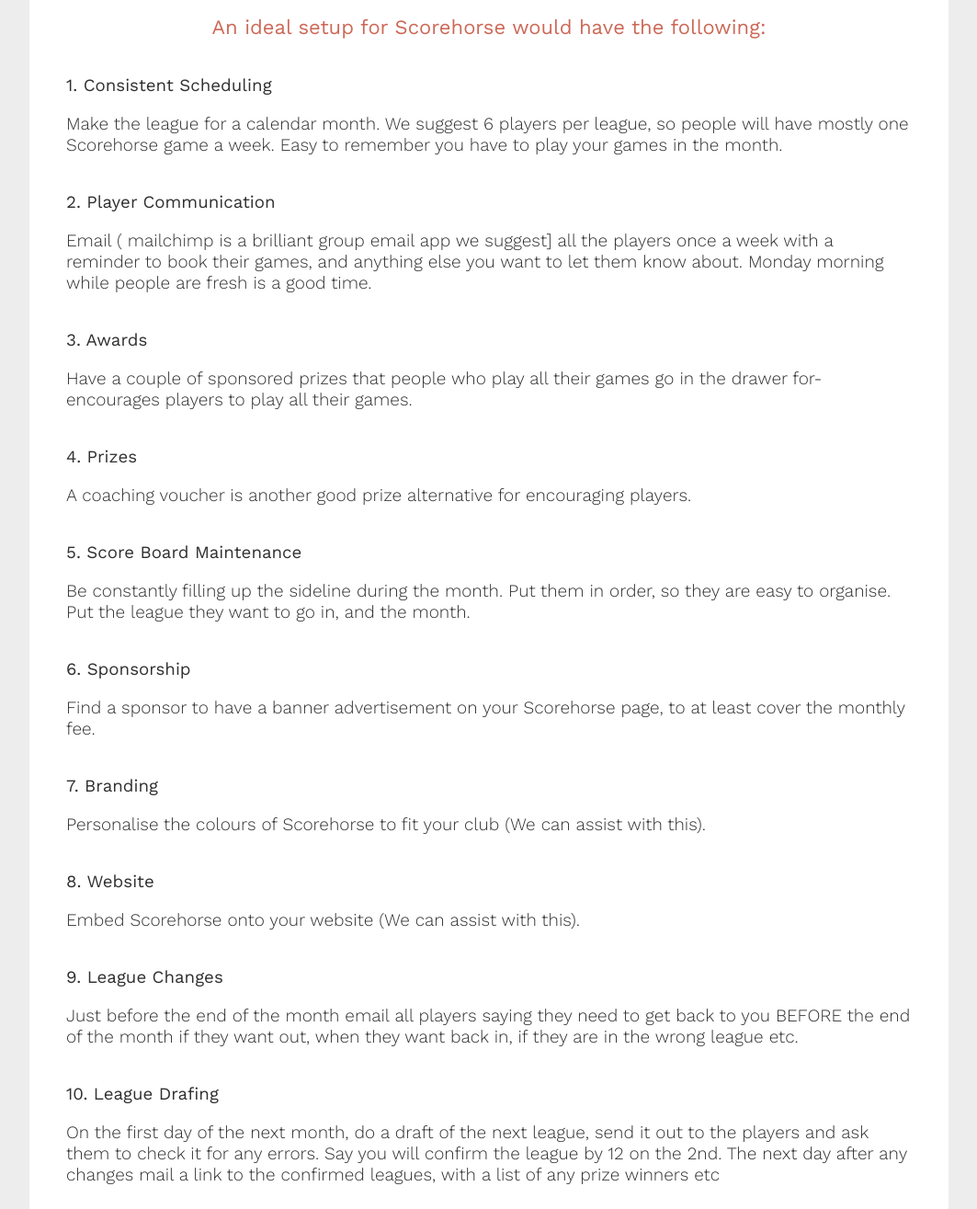
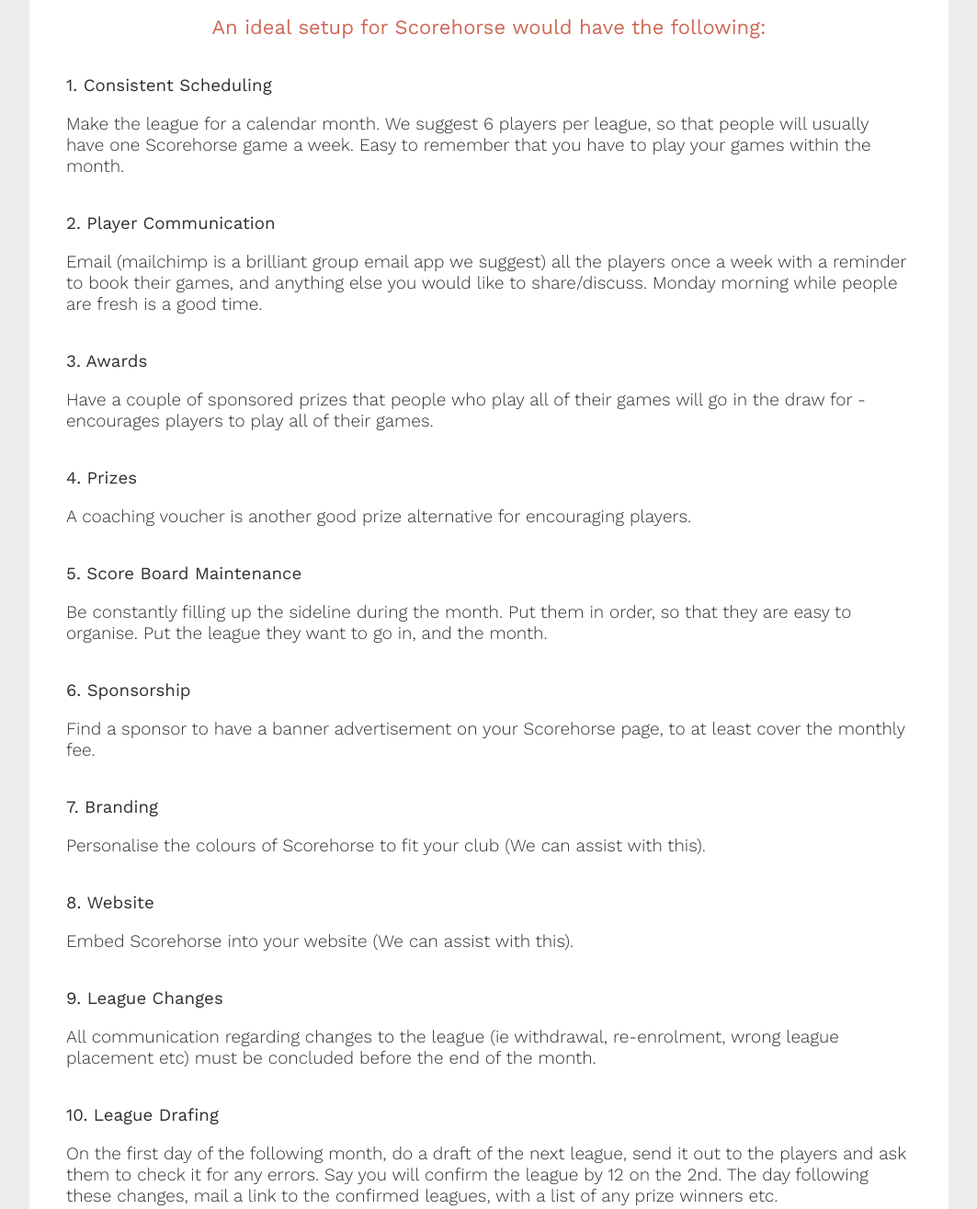
Before and after one commit to EliotSlevin/scorehorse-marketing, a plain HTML site: page guide.html in a window 1280 px wide. Shown: the part 520-1835 px from the top of the page at 92% size, without its empty margins (108-1171 px from the left). Drawn offline with nearby package versions, Linux system fonts and the light colour scheme.

Commit message:
fixed copy

```diff
--- a/guide.html
+++ b/guide.html
@@ -26,53 +26,23 @@
 			</div>
 		</div>
 
-
-	<!-- <section class="white">
-		<h2>Steps:</h2>
-		<p>The idea setup for scorehorse will have the following;</p>
-
-		<div class="steps">
-			<p><span class="circle">1.</span>Make the league for a calendar month. We suggest 6 players per league, so people will have mostly one Scorehorse game a week. Easy to remember you have to play your games in the month.</p>
-
-			<p><span class="circle">2.</span>Email ( mailchimp is a brilliant group email app we suggest] all the players once a week with a reminder to book their games, and anything else you want to let them know about. Monday morning while people are fresh is a good time.</p>
-
-			<p><span class="circle">3.</span>Have a couple of sponsored prizes that people who play all their games go in the drawer for- encourages players to play all their games.</p>
-
-			<p><span class="circle">4.</span>Another good lucky drawer prize is a coaching voucher.</p>
-
-			<p><span class="circle">5.</span>Be constantly filling up the sideline during the month. Put them in order, so they are easy to organise. Put the league they want to go in, and the month.</p>
-
-			<p><span class="circle">6.</span>Find a sponsor to have a banner add on your Scorehorse page, to at least cove the monthly fee.</p>
-
-			<p><span class="circle">7.</span>Personalise the colours of Scorehorse to fit your club. We can help with that.</p>
-
-			<p><span class="circle">8.</span>Ditto with getting Scorehorse embedded into your website.</p>
-
-			<p><span class="circle">9.</span>Just before the end of the month email all players saying they need to get back to you BEFORE the end of the month if they want out- when they want back in, if they are badly in the wrong league etc.</p>
-
-			<p><span class="circle">10.</span>On the first day of the next month, do a DRAFT of the next league, send it out to the players and asks them to check it for any errors. Say you will confirm the league by 12 on the 2nd. The next day after any changes mail a link to the confirmed leagues, with a list of any prize winners etc.</p>
-
-
-		</div>
-	</section> -->
-
 		<section class="white">
 			<h2>An ideal setup for Scorehorse would have the following:</h2>
 
 			<h3>1. Consistent Scheduling</h3>
-		<p>Make the league for a calendar month. We suggest 6 players per league, so people will have mostly one Scorehorse game a week. Easy to remember you have to play your games in the month.</p>
+			<p>Make the league for a calendar month. We suggest 6 players per league, so that people will usually have one Scorehorse game a week. Easy to remember that you have to play your games within the month.</p>
 
 			<h3>2. Player Communication</h3>
-		<p>Email ( mailchimp is a brilliant group email app we suggest] all the players once a week with a reminder to book their games, and anything else you want to let them know about. Monday morning while people are fresh is a good time.</p>
+			<p>Email (mailchimp is a brilliant group email app we suggest) all the players once a week with a reminder to book their games, and anything else you would like to share/discuss. Monday morning while people are fresh is a good time.</p>
 
 			<h3>3. Awards</h3>
-		<p>Have a couple of sponsored prizes that people who play all their games go in the drawer for- encourages players to play all their games.</p>
+			<p>Have a couple of sponsored prizes that people who play all of their games will go in the draw for - encourages players to play all of their games.</p>
 
 			<h3>4. Prizes</h3>
-		<p>A coaching voucher is another good prize alternative for encouraging players. </p>
+			<p>A coaching voucher is another good prize alternative for encouraging players.</p>
 
 			<h3>5. Score Board Maintenance</h3>
-		<p>Be constantly filling up the sideline during the month. Put them in order, so they are easy to organise. Put the league they want to go in, and the month.</p>
+			<p>Be constantly filling up the sideline during the month. Put them in order, so that they are easy to organise. Put the league they want to go in, and the month.</p>
 
 			<h3>6. Sponsorship</h3>
 			<p>Find a sponsor to have a banner advertisement on your Scorehorse page, to at least cover the monthly fee.</p>
@@ -81,13 +51,13 @@
 			<p>Personalise the colours of Scorehorse to fit your club (We can assist with this).</p>
 
 			<h3>8. Website</h3>
-		<p>Embed Scorehorse onto your website (We can assist with this).</p>
+			<p>Embed Scorehorse into your website (We can assist with this).</p>
 
 			<h3>9. League Changes</h3>
-		<p>Just before the end of the month email all players saying they need to get back to you BEFORE the end of the month if they want out, when they want back in, if they are in the wrong league etc.</p>
+			<p>All communication regarding changes to the league (ie withdrawal, re-enrolment, wrong league placement etc) must be concluded before the end of the month.</p>
 
 			<h3>10. League Drafing</h3>
-		<p>On the first day of the next month, do a draft of the next league, send it out to the players and ask them to check it for any errors. Say you will confirm the league by 12 on the 2nd. The next day after any changes mail a link to the confirmed leagues, with a list of any prize winners etc</p>
+			<p>On the first day of the following month, do a draft of the next league, send it out to the players and ask them to check it for any errors. Say you will confirm the league by 12 on the 2nd. The day following these changes, mail a link to the confirmed leagues, with a list of any prize winners etc.</p>
 
 
 		</section>
```
Lines whose indentation alone changed are shown as unchanged.
